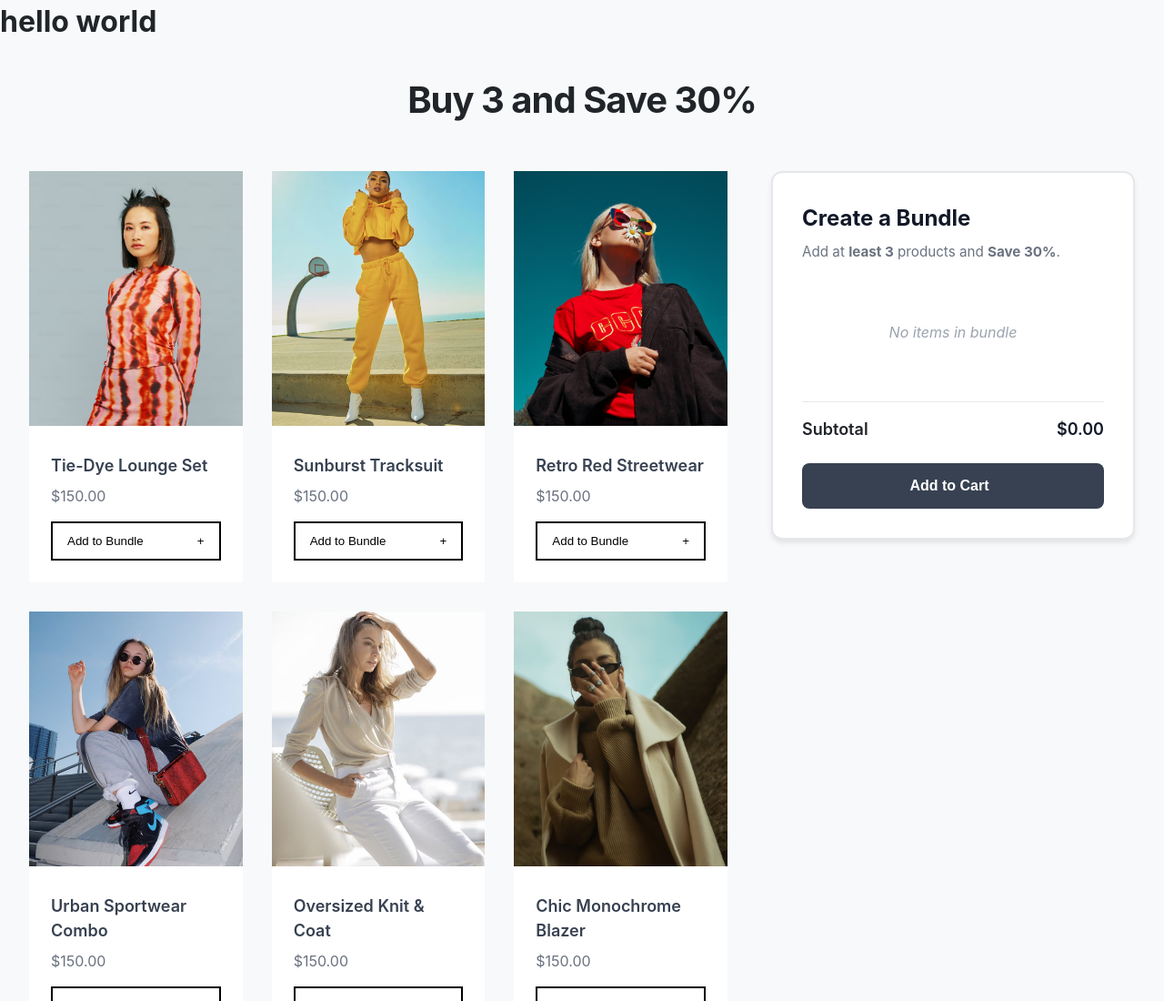
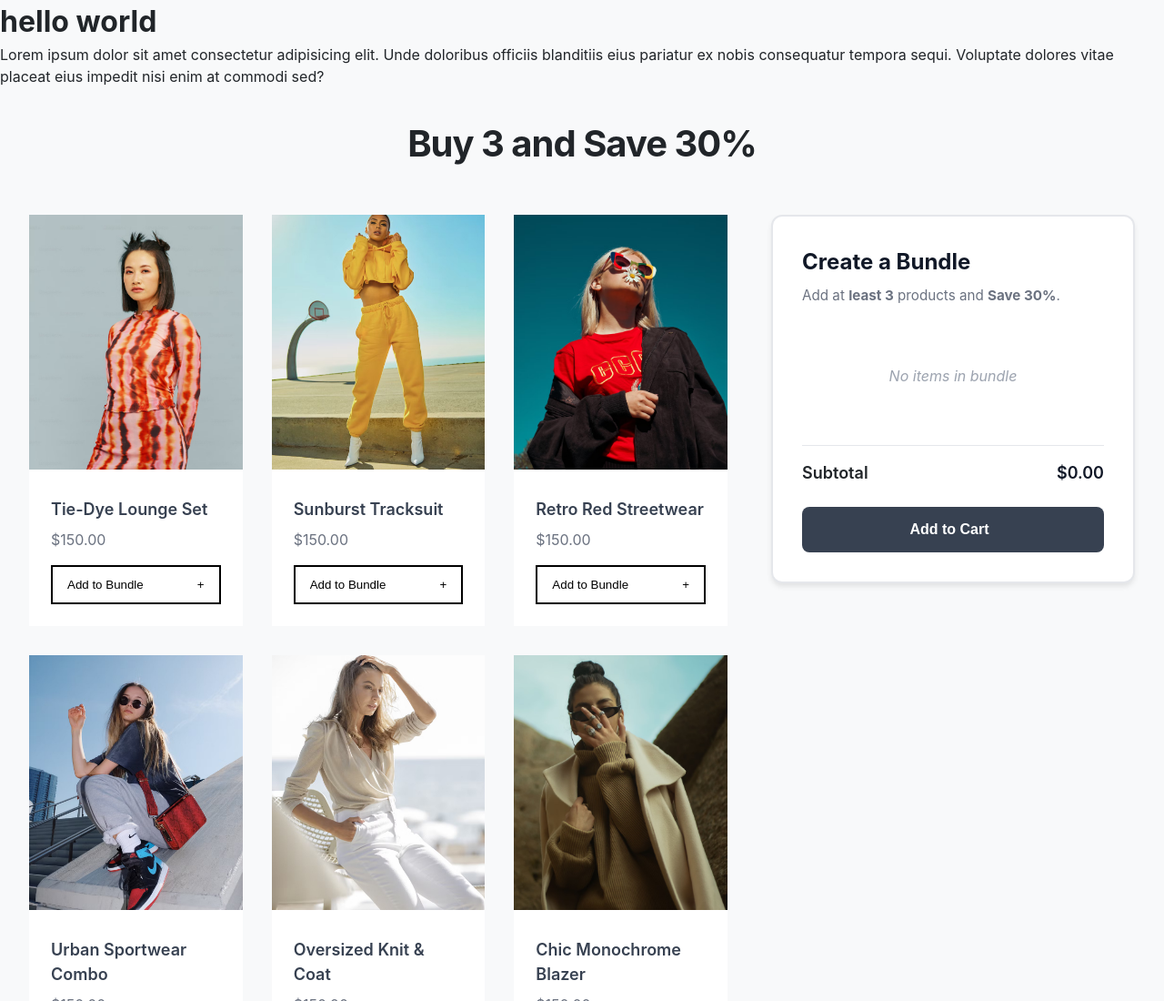
Before and after one commit to jisha-max/mpro, a plain HTML site: page index.html in a window 1280 px wide. Shown: the top 1100 px of the page at 91% size. Drawn offline with Linux system fonts and the light colour scheme.

Commit message:
added paragraph tag in index.html

```diff
--- a/index.html
+++ b/index.html
@@ -9,6 +9,7 @@
 </head>
 <body>
     <h1>hello world</h1>
+    <p>Lorem ipsum dolor sit amet consectetur adipisicing elit. Unde doloribus officiis blanditiis eius pariatur ex nobis consequatur tempora sequi. Voluptate dolores vitae placeat eius impedit nisi enim at commodi sed?</p>
     <div class="container">
         <header class="header">
             <h1>Buy 3 and Save 30%</h1>
```
